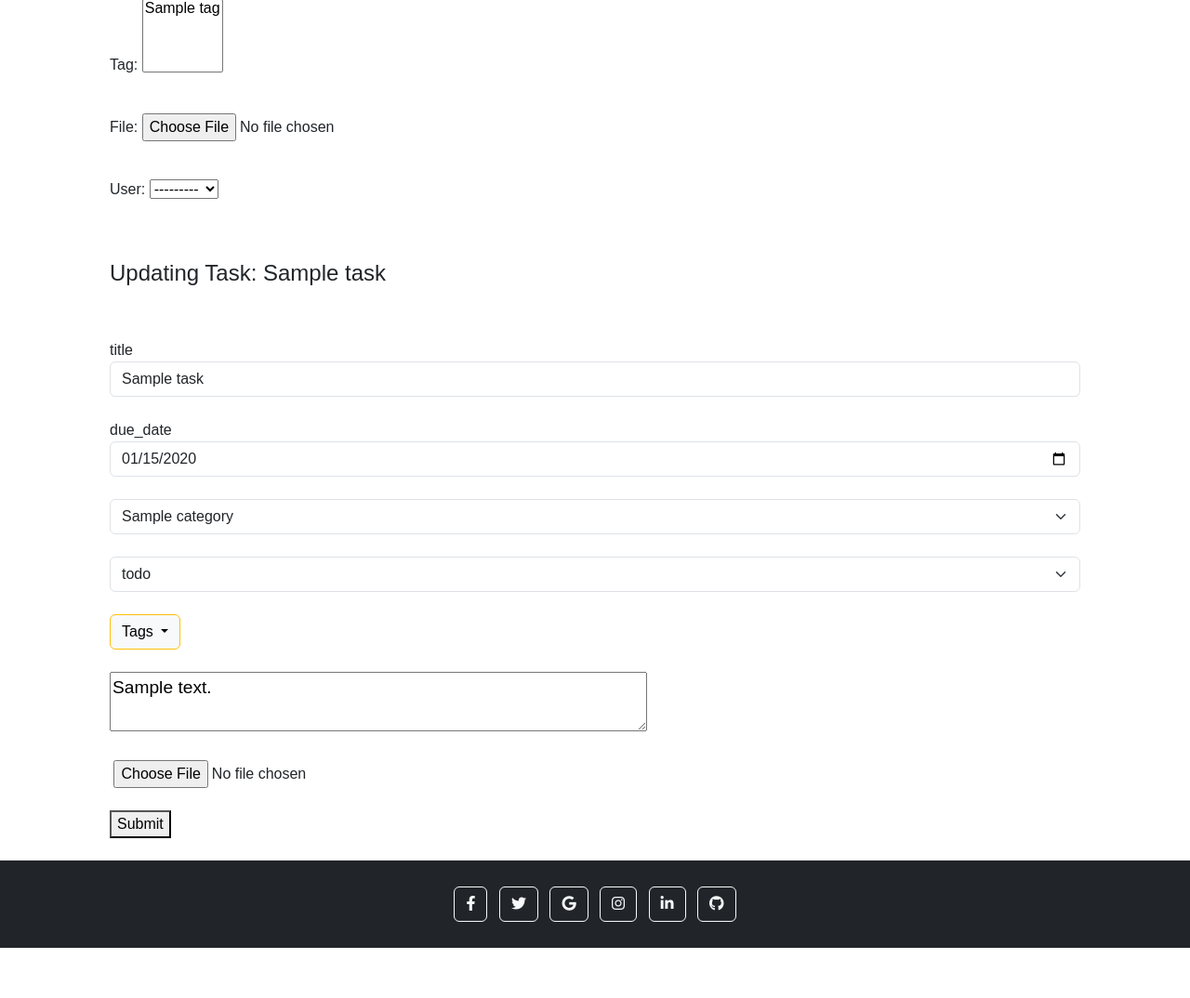
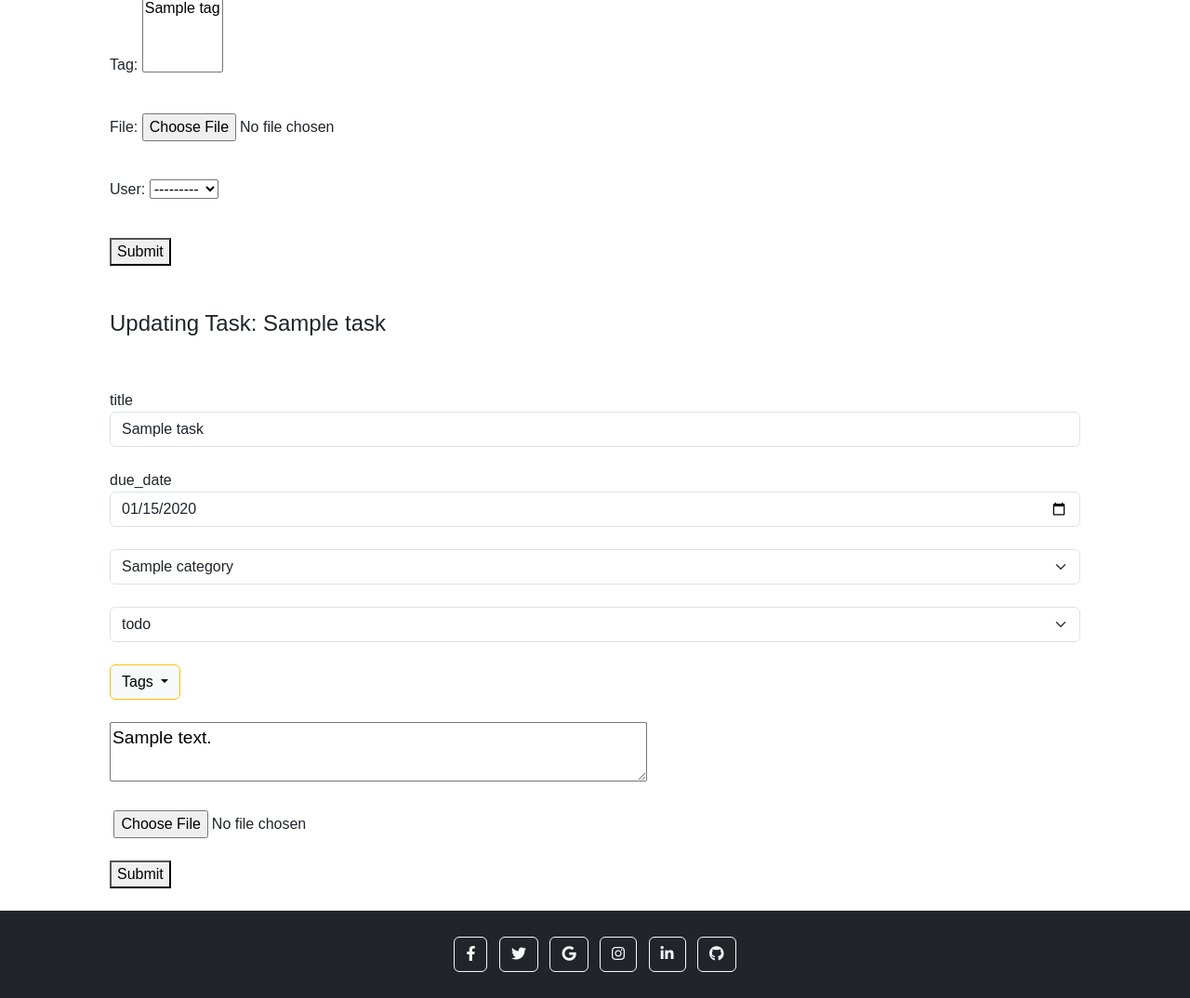
Before and after one commit to ffarzam/CW-98, a Django app: page /tasks/1/ in a window 1280 px wide. Shown: the part 978-2052 px from the top of the page at 93% size. Before the commit the page ends 1998 px from the top, so only its background shows below. Run offline with Django 4.2, Linux system fonts and the light colour scheme; tables that the repository leaves empty hold one stand-in row (values such as "Sample post"); some libraries are stand-ins or nearby versions.

Commit message:
chore: add button

```diff
--- a/week16/TaskManagement/templates/task_details.html
+++ b/week16/TaskManagement/templates/task_details.html
@@ -37,6 +37,9 @@
         <form name="tag_create" class=" row gy-4 gx-4 gx-lg-5 justify-content-center needs-validation" method="POST">
             {% csrf_token %}
             {{form.as_p}}
+            <div>
+                <button type="submit" class="button-85">Submit</button>
+            </div>
         </form>
     </div>
 </article>
```
